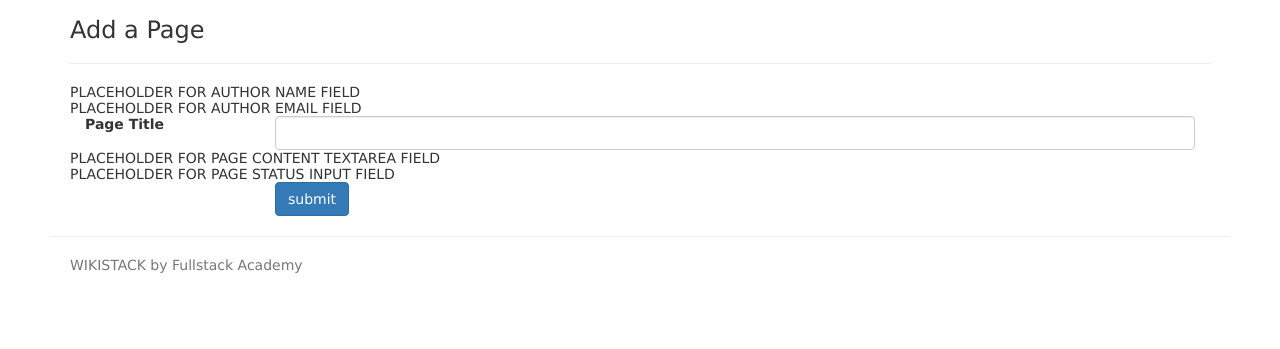
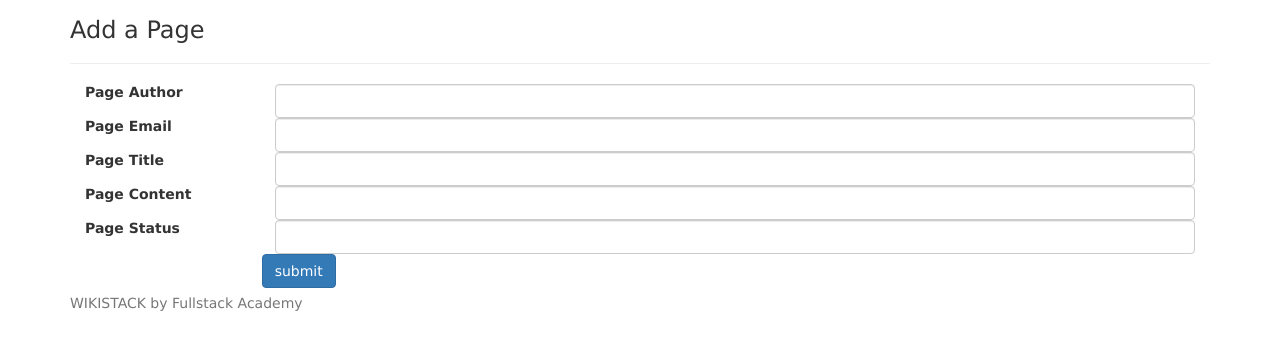
Before and after one commit to susbuilding/wikistack, a website: page views/addpage.html in a window 1280 px wide. Shown: the part 53-402 px from the top of the page. Drawn offline with nearby package versions, Linux system fonts and the light colour scheme; files that its build step writes are made by us from their sources.

Commit message:
set up form and wiki post

```diff
--- a/views/addpage.html
+++ b/views/addpage.html
@@ -5,9 +5,19 @@
   <hr>
   <form method="POST" action="/wiki/">
 
-    <div>PLACEHOLDER FOR AUTHOR NAME FIELD</div>
+    <div class="form-group"> <!--PLACEHOLDER FOR AUTHOR NAME FIELD-->
+       <label for="author" class="col-sm-2 control-label">Page Author</label>
+      <div class="col-sm-10">
+        <input name="author" type="text" class="form-control"/>
+      </div>
+    </div>
 
-    <div>PLACEHOLDER FOR AUTHOR EMAIL FIELD</div>
+    <div class="form-group"><!--PLACEHOLDER FOR AUTHOR EMAIL FIELD-->
+      <label for="email" class="col-sm-2 control-label">Page Email</label>
+      <div class="col-sm-10">
+        <input name="email" type="text" class="form-control"/>
+      </div>
+    </div>
 
     <div class="form-group">
       <label for="title" class="col-sm-2 control-label">Page Title</label>
@@ -16,9 +26,20 @@
       </div>
     </div>
 
-    <div>PLACEHOLDER FOR PAGE CONTENT TEXTAREA FIELD</div>
+    <div class="form-group"><!--PLACEHOLDER FOR PAGE CONTENT TEXTAREA FIELD-->
+      <label for="content" class="col-sm-2 control-label">Page Content</label>
+      <div class="col-sm-10">
+        <input name="content" type="text" class="form-control"/>
+      </div>
+    </div>
 
-    <div>PLACEHOLDER FOR PAGE STATUS INPUT FIELD</div>
+    <div class="form-group"><!--PLACEHOLDER FOR PAGE STATUS INPUT FIELD-->
+      <label for="status" class="col-sm-2 control-label">Page Status</label>
+        <div class="col-sm-10">
+          <input name="status" type="text" class="form-control"/>
+        </div>
+      </div>
+    </div>
 
     <div class="col-sm-offset-2 col-sm-10">
       <button type="submit" class="btn btn-primary">submit</button>
```
Also changed, not shown: app.js (+5 -8 lines), db/index.js (+4 -4 lines), routes/wiki.js (+36 -4 lines).
